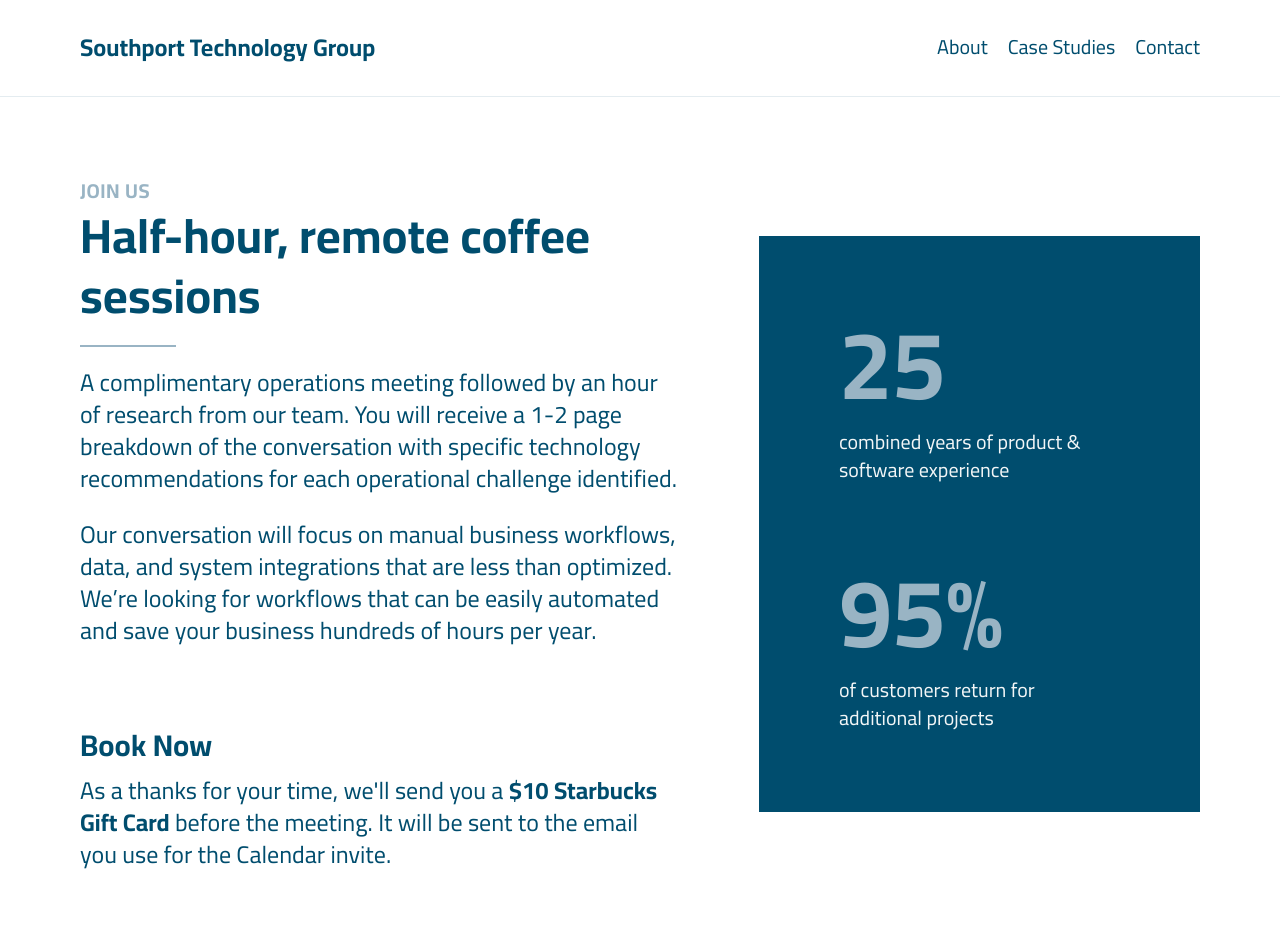
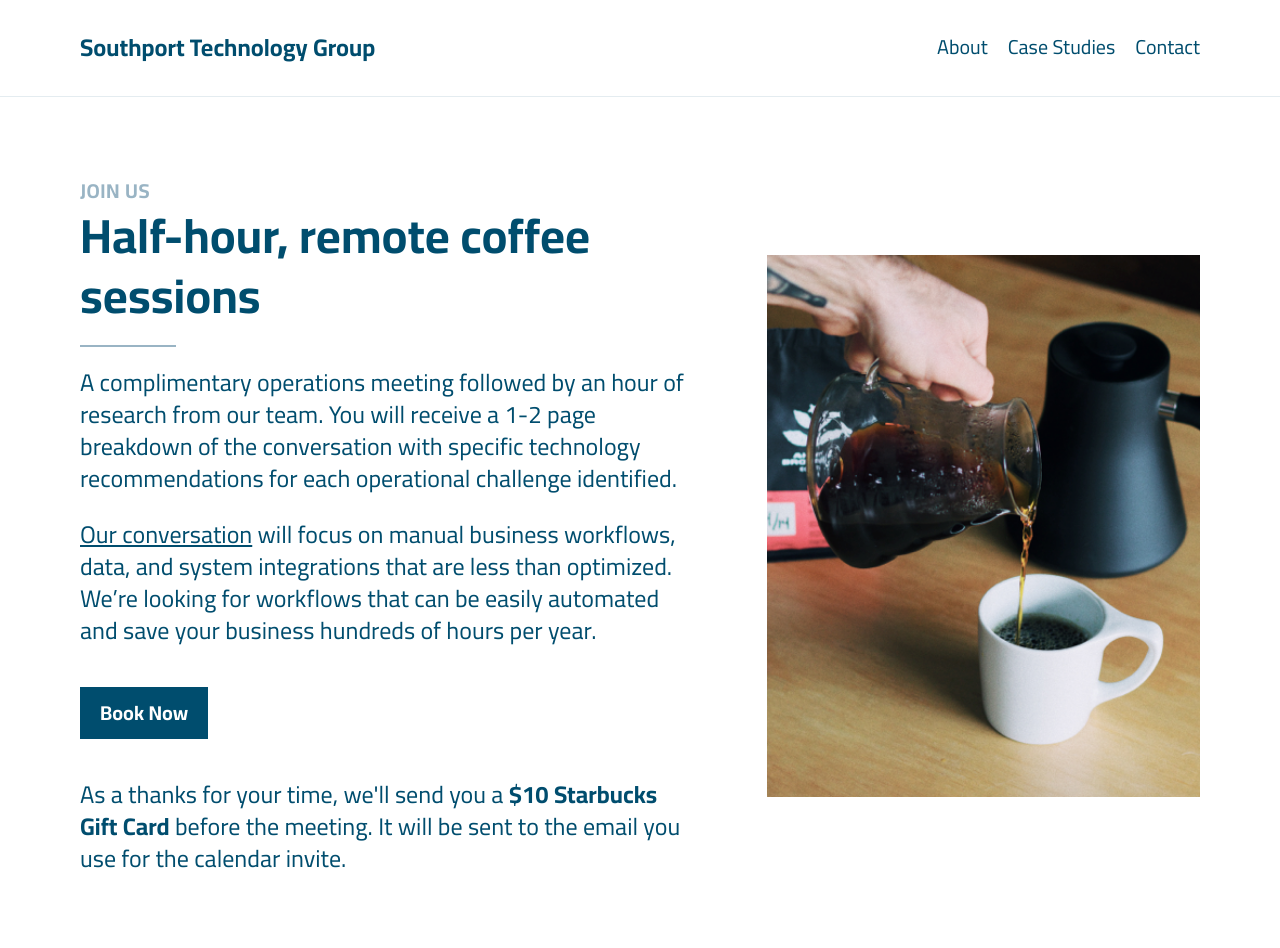
Before and after one commit to southport-technology-group/stg-website, a Gatsby site: page /coffee in a window 1280 px wide. Shown: the top 948 px of the page. Built offline with nearby package versions, Linux system fonts and the light colour scheme; Gatsby itself is replaced by a stand-in of ours.

Commit message:
Add coffee image, clean up design

```diff
--- a/src/pages/coffee.js
+++ b/src/pages/coffee.js
@@ -2,8 +2,8 @@ import React from "react"
 
 import Layout from "../components/layout"
 import SEO from "../components/seo"
-import FooterCTA from "../components/footer-call-to-action"
 import OneHourAssessmentPDF from "../../static/Southport Technology Group - 1-Hour Assessment.pdf"
+import PouringCoffee from "../images/coffee-cup.webp"
 
 const Coffee = () => (
   <Layout>
@@ -26,7 +26,7 @@ const Coffee = () => (
           </p>
           <br />
           <p className="text-xl md:text-2xl">
-            <a href={OneHourAssessmentPDF} target="_blank">
+            <a href={OneHourAssessmentPDF} target="_blank" rel="noreferrer noopener" className="underline lg:hover:text-blue-400">
               Our conversation
             </a>{" "}
             will focus on manual business workflows, data, and system
@@ -34,33 +34,22 @@ const Coffee = () => (
             workflows that can be easily automated and save your business
             hundreds of hours per year.
           </p>
-          <h4 className="text-2xl md:text-3xl mt-10 md:mt-20 mb-3 md:mb-3">
-            <a href="" target="_blank">
+          <div className="mt-10 mb-10">
+            <a href="" target="_blank" rel="noreferrer noopener" className="inline-block text-xl font-bold bg-blue-700 text-white hover:shadow-xl py-3 px-5">
               Book Now
             </a>
-          </h4>
+          </div>
           <p className="text-xl md:text-2xl">
             As a thanks for your time, we'll send you a{" "}
             <b>$10 Starbucks Gift Card</b> before the meeting. It will be sent
-            to the email you use for the Calendar invite.
+            to the email you use for the calendar invite.
           </p>
         </div>
-        <div className="w-100 md:w-6/12 lg:w-5/12 bg-blue-700 px-5 py-10 md:p-10 lg:p-20 md:ml-20">
-          <h2 className="text-6xl md:text-5xl xl:text-8xl text-blue-400">25</h2>
-          <p className="text-blue-100 text-xl pt-4">
-            combined years of product & software experience
-          </p>
-          <h2 className="text-6xl md:text-5xl xl:text-8xl text-blue-400 mt-20">
-            95%
-          </h2>
-          <p className="text-blue-100 text-xl pt-4">
-            of customers return for additional projects
-          </p>
+        <div className="w-100 md:w-6/12 lg:w-5/12 mt-10 md:mt-0 md:ml-20">
+          <img className="relative w-full" src={PouringCoffee} alt="Free cup of coffee" />
         </div>
       </div>
     </section>
-
-    <FooterCTA />
   </Layout>
 )
 
```
Also changed, not shown: src/images/coffee-cup.webp (added).
